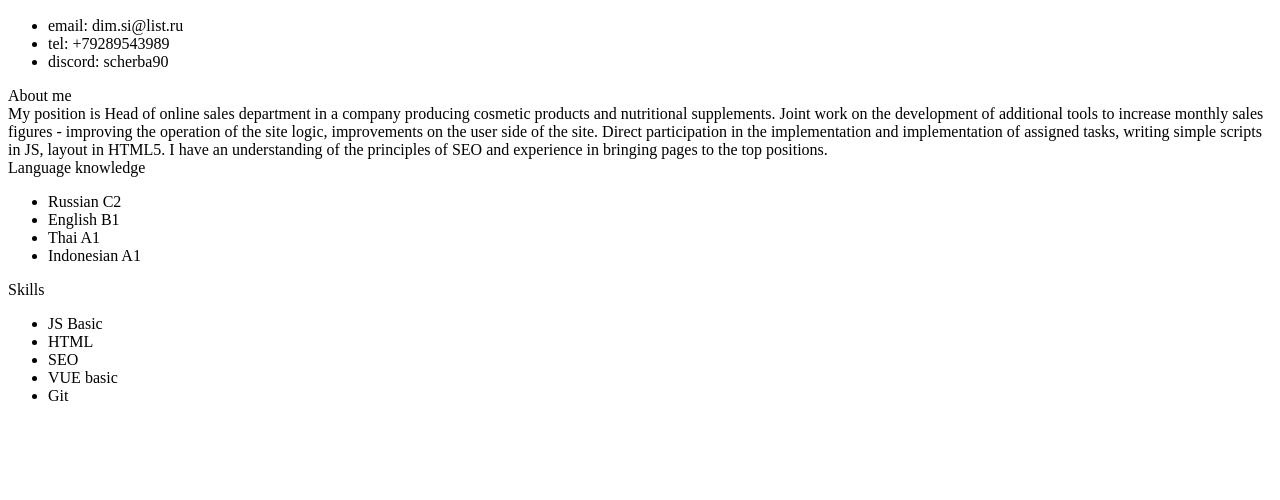
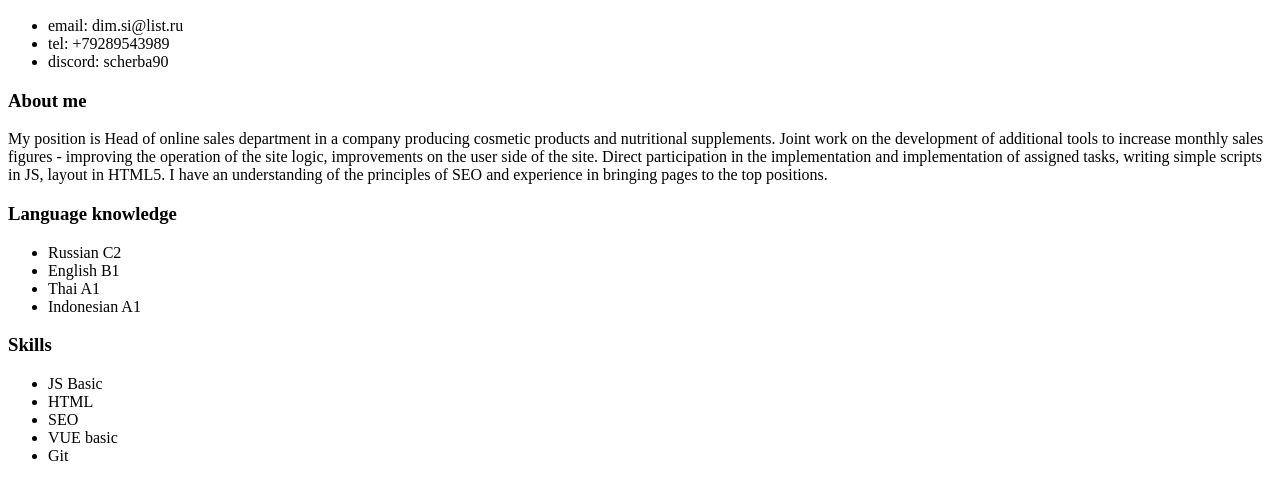
Before and after one commit to scherba90/rsschool-cv, a plain HTML site: page index.html in a window 1280 px wide. Shown: the part 110-610 px from the top of the page. Drawn offline with Linux system fonts and the light colour scheme.

Commit message:
docs: index done

```diff
--- a/index.html
+++ b/index.html
@@ -11,12 +11,11 @@
     <main class="class">
       <div class="main_title">
         <h1>Hi, My name is Dmitry Shcherbakov</h1>
-
-          <h2 class="personal_title">Personal information</h2>
+        <h2 class="h2_title">Personal information</h2>
 
         <section>
           <div class="contact">
-                <div class="contacts">
+            <div class="contacts_list">
               <ul>
                 <li>email: dim.si@list.ru</li>
                 <li>tel: +79289543989</li>
@@ -24,14 +23,13 @@
               </ul>
             </div>
           </div>
-            <div class="about_title">About me
-                <div class="about_text">My position is Head of online sales department in a company producing cosmetic products and nutritional supplements. Joint work on the development of additional tools to increase monthly sales figures - improving the operation of the site logic, improvements on the user side of the site. Direct participation in the implementation and implementation of assigned tasks, writing simple scripts in JS, layout in HTML5. I have an understanding of the principles of SEO and experience in bringing pages to the top positions.</div>
-            </div>
+          <h3 class="h3_title">About me</h3>
+          <span class="about_text">My position is Head of online sales department in a company producing cosmetic products and nutritional supplements. Joint work on the development of additional tools to increase monthly sales figures - improving the operation of the site logic, improvements on the user side of the site. Direct participation in the implementation and implementation of assigned tasks, writing simple scripts in JS, layout in HTML5. I have an understanding of the principles of SEO and experience in bringing pages to the top positions.</span>
         </section>
 
         <section>
-            <div class="language">Language knowledge
-                <div class="languages_list">
+          <h3 class="h3_title">Language knowledge</h3>
+          <div class="language_list">
             <ul>
               <li>Russian C2</li>
               <li>English B1</li>
@@ -39,11 +37,10 @@
               <li>Indonesian A1</li>
             </ul>
           </div>
-            </div>
         </section>
 
         <section>
-            <div class="skills">Skills
+          <h3 class="h3_title">Skills</h3>
           <div class="skills_list">
             <ul>
               <li>JS Basic</li>
@@ -53,8 +50,8 @@
               <li>Git</li>
             </ul>
           </div>
-            </div>
         </section>
+
       </div>
     </main>
   </body>
```
Lines whose indentation alone changed are shown as unchanged.
